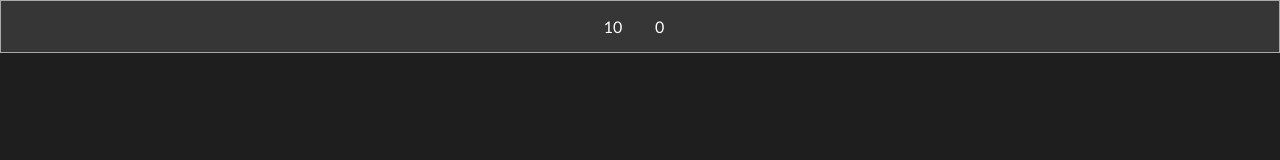
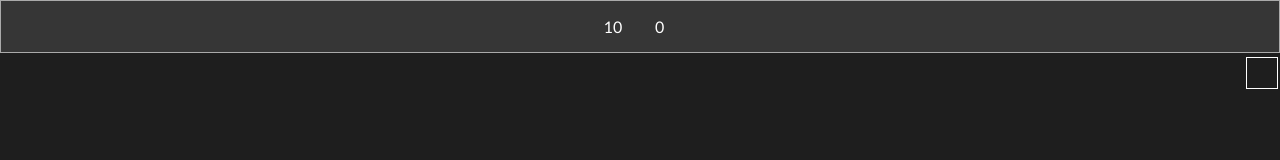
Before and after one commit to gagikpog/minesweeper_js, a Next.js app: page / in a window 1280 px wide. Shown: the top 160 px of the page. Built offline with nearby package versions, Linux system fonts and the light colour scheme; a web font is replaced by a local one.

Commit message:
add map preview

```diff
--- /dev/null
+++ b/components/preview.tsx
@@ -0,0 +1,39 @@
+import { useMemo } from 'react';
+import { useSelector } from 'react-redux';
+import { mapGetter } from '../game/funcs/getters';
+import { ItemState } from '../game/types';
+import { RootState } from '../store/main';
+
+import styles from '../styles/Preview.module.css';
+
+interface IViewProps {
+}
+
+export default function Preview(props: IViewProps): JSX.Element {
+
+    const size = 3;
+    const gameMap = useSelector((state: RootState) => state.game.gameMap);
+    const width = useSelector((state: RootState) => state.game.width);
+    const height = useSelector((state: RootState) => state.game.height);
+
+    const items = useMemo(() => {
+        return Array(height * width).fill(null);
+    }, [width, height])
+
+    return (
+        <div className={`${styles.wrapper}`}  style={{'--item-size': size}}>
+            <div className={`tw-flex tw-flex-wrap tw-absolute tw-z-10 ${styles.preview} `} >
+                {
+                    items.map((_, index) => {
+                        const rowIndex = Math.floor(index / width);
+                        const cellIndex = index % width;
+                        const item = mapGetter(gameMap, rowIndex, cellIndex);
+                        return <div
+                            key={`${rowIndex}-${cellIndex}`}
+                            className={`${ styles.item } ${ item && item.state !== ItemState.hidden ? styles.opened : '' }`} ></div>
+                    })
+                }
+            </div>
+        </div>
+    );
+}
--- a/pages/home.tsx
+++ b/pages/home.tsx
@@ -9,6 +9,7 @@ import { EventType, GameState, ItemState } from '../game/types';
 import Header from '../components/header';
 import { mapGetter } from '../game/funcs/getters';
 import StatusBar from '../components/statusBar';
+import Preview from '../components/preview';
 const inter = Inter({ subsets: ['latin'] });
 
 export default function Home() {
@@ -52,12 +53,13 @@ export default function Home() {
 
     return (
         <>
-            <div className={`tw-h-full tw-w-full tw-flex ${ styles.content }`}>
+            <div className={`tw-h-full tw-w-full tw-flex ${ styles.content }`} style={{ '--game-items-width': width, '--game-items-height': height }}>
                 <Header />
                 <StatusBar/>
+                <Preview />
                 <main className='tw-flex tw-w-full tw-h-full tw-min-h-0  tw-items-center tw-justify-center' style={ {'--game-items-size': blockSize.value} }>
                     <div className='tw-max-w-full tw-max-h-full tw-flex' >
-                        <div className="scroll-container tw-p-20">
+                        <div className={`scroll-container ${styles.gameContent}`}>
                             <View
                                 style={{ width: `${blockSize.value * width}px` }}
                                 size={blockSize.value}
--- a/styles/Home.module.css
+++ b/styles/Home.module.css
@@ -1,9 +1,17 @@
 .content {
     flex-direction:  column-reverse;
+}
+
+.gameContent {
+    padding: 70px;
 }
 
 @media screen and (min-width: 576px) {
     .content {
         flex-direction: column;
     }
+
+    .gameContent {
+        padding: 25px;
+    }
 }
--- /dev/null
+++ b/styles/Preview.module.css
@@ -0,0 +1,23 @@
+.preview {
+    width: calc(1px * var(--game-items-width) * var(--item-size) + 2px);
+    height: calc(1px * var(--game-items-height) * var(--item-size) + 2px);
+    border: 1px solid var(--text-color);
+    pointer-events: none;
+    top: 2px;
+    right: 2px;
+}
+
+.item {
+    width: calc(var(--item-size) * 1px);
+    height: calc(var(--item-size) * 1px);
+}
+
+.opened {
+    background-color: var(--text-color);
+}
+
+@media screen and (min-width: 576px) {
+    .wrapper {
+        position: relative;
+    }
+}
--- a/styles/StatusBar.module.css
+++ b/styles/StatusBar.module.css
@@ -1,4 +1,4 @@
 .progress {
     background-color: #0029f6;
-    height: 1px;
+    height: 2px;
 }
```
